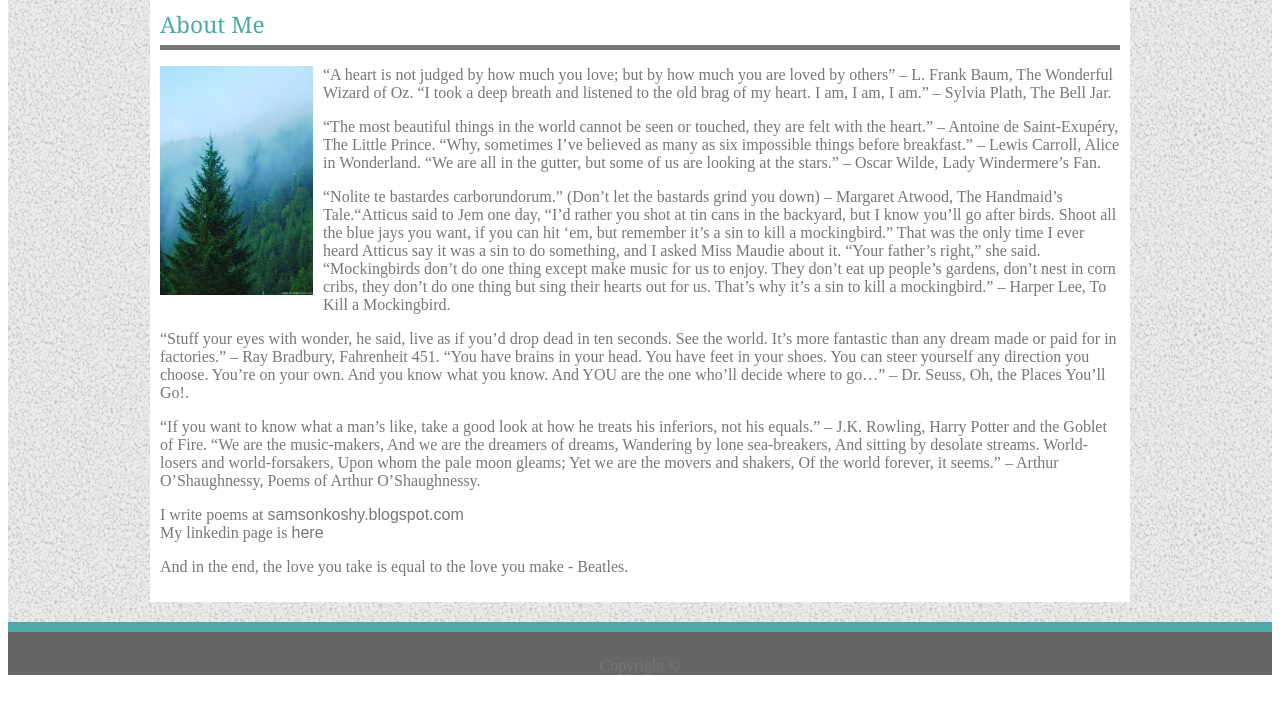
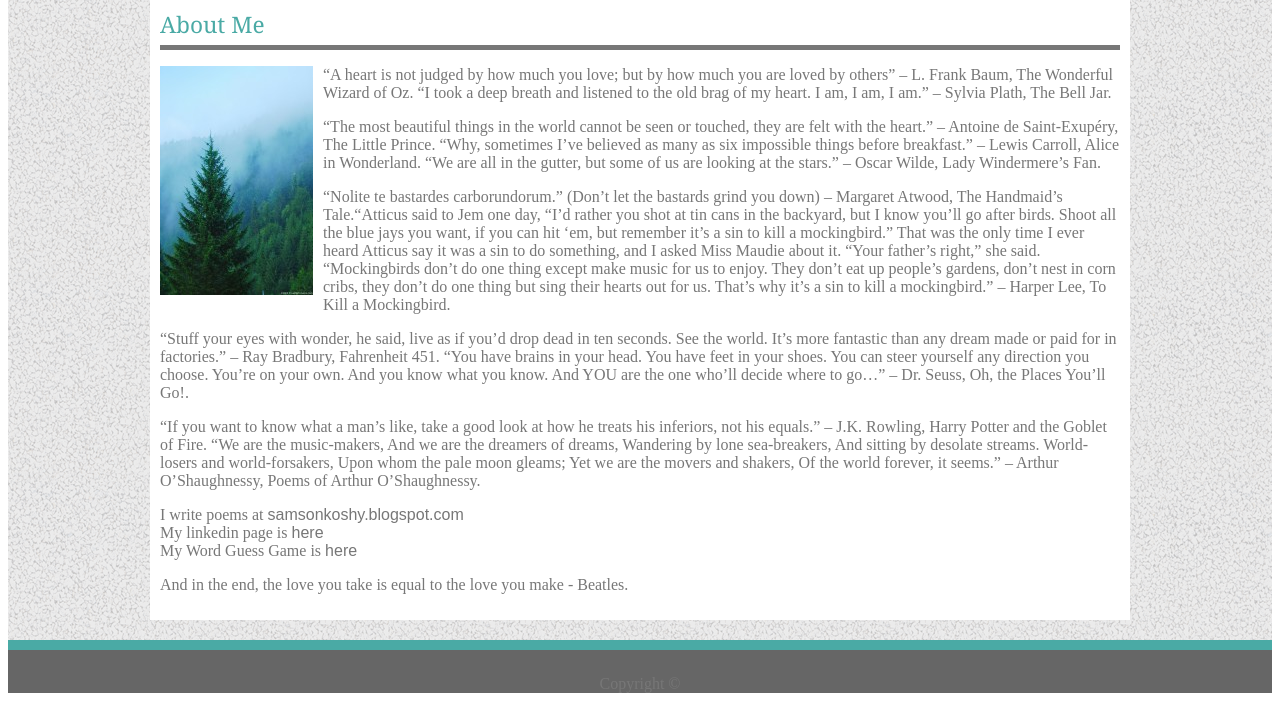
Before and after one commit to koshys/Responsive-Portfolio, a plain HTML site: page index.html in a window 1280 px wide. Shown: the part 134-835 px from the top of the page. Drawn offline with Linux system fonts and the light colour scheme.

Commit message:
add game link

```diff
--- a/index.html
+++ b/index.html
@@ -41,7 +41,8 @@
                         </p>
                         <p class="main-section-para">
                             I write poems at <a class="para-link" href="https://samsonkoshy.blogspot.com" target="_blank"`>samsonkoshy.blogspot.com</a> <br>
-                            My linkedin page is <a class="para-link" href="https://www.linkedin.com/in/samsonkoshy" target="_blank"`>here</a>
+                            My linkedin page is <a class="para-link" href="https://www.linkedin.com/in/samsonkoshy" target="_blank"`>here</a> <br>
+                            My Word Guess Game is <a class="para-link" href="https://koshys.github.io/Word-Guess-Game/index.html" target="_blank">here</a>
                         </p>
                         <p class="main-section-para" >And in the end, the love you take is equal to the love you make - Beatles.</p>
                 </section>
```
